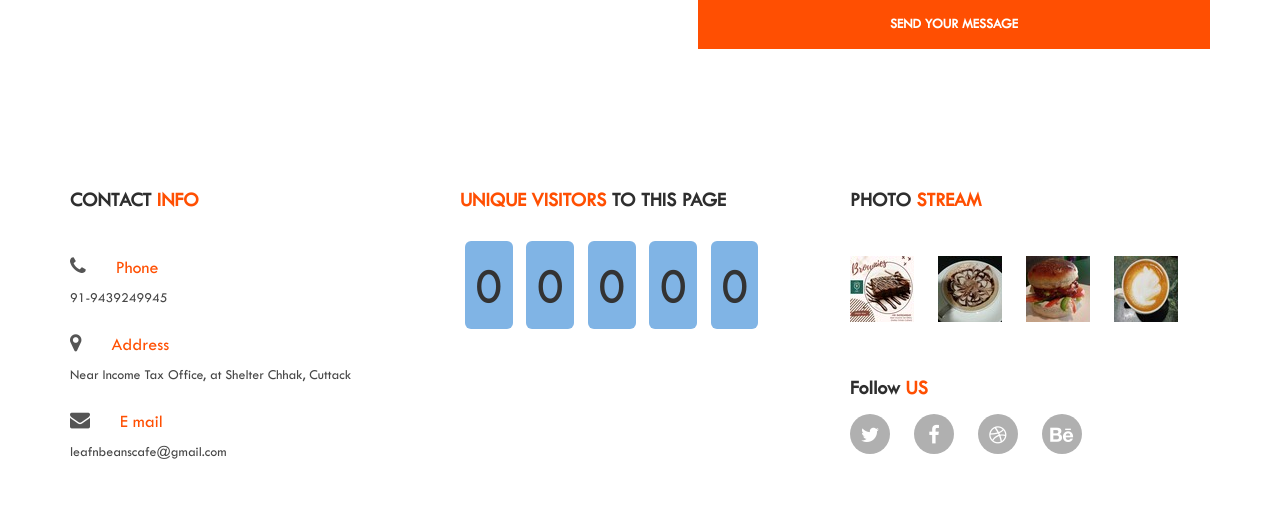
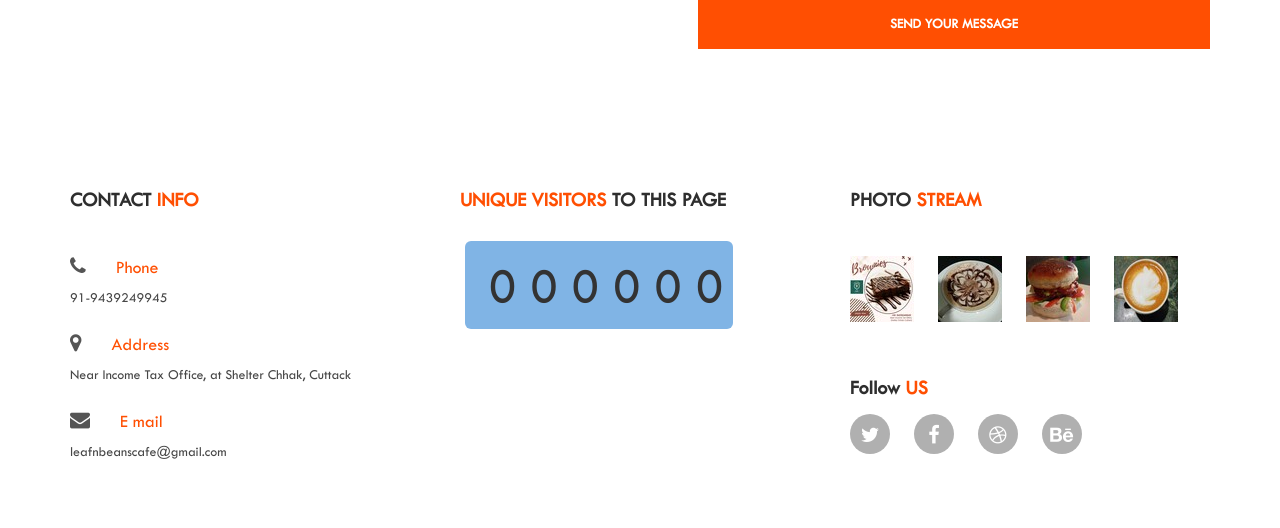
Before and after one commit to leafnbeanscafe/leafnbeanscafe.github.io, a PHP site: page / in a window 1280 px wide. Shown: the part 5521-6049 px from the top of the page. Run offline with PHP 8.4, Linux system fonts and the light colour scheme.

Commit message:
Updated Code for Visitor Count Display

```diff
--- a/css/main.css
+++ b/css/main.css
@@ -703,7 +703,7 @@ nav .block .navbar-default .navbar-nav > .active > a:hover:before {
 /*--
     UNIQUE VISITOR COUNT STYLING
 --*/
-.counter_center span {
+.counter_center {
   display: inline-block;
   padding: 10px 10px 6px;
   border-radius: 6px;
--- a/index.html
+++ b/index.html
@@ -396,7 +396,7 @@
 			    const NAMESPACE = "leafnbeanscafe.github.io";
 			    const COUNT_URL = `https://api.countapi.xyz`;
 
-			    const counter = document.querySelectorAll('span');
+			    const counter = document.querySelectorAll('&nbsp;');
 
 			    const getCount = async () => {
 				const response = await fetch(`${COUNT_URL}/get/${NAMESPACE}/${KEY}`);
@@ -431,11 +431,7 @@
                     	</script>
                         <h3><span>UNIQUE VISITORS</span> TO THIS PAGE</h3>
                          <div class="counter_center">
-      				<span>0</span>
-      				<span>0</span>
-      				<span>0</span>
-      				<span>0</span>
-      				<span>0</span>
+      				&nbsp;0&nbsp;0&nbsp;0&nbsp;0&nbsp;0&nbsp;0
       			</div>
                     </div>
                 </div>
```
